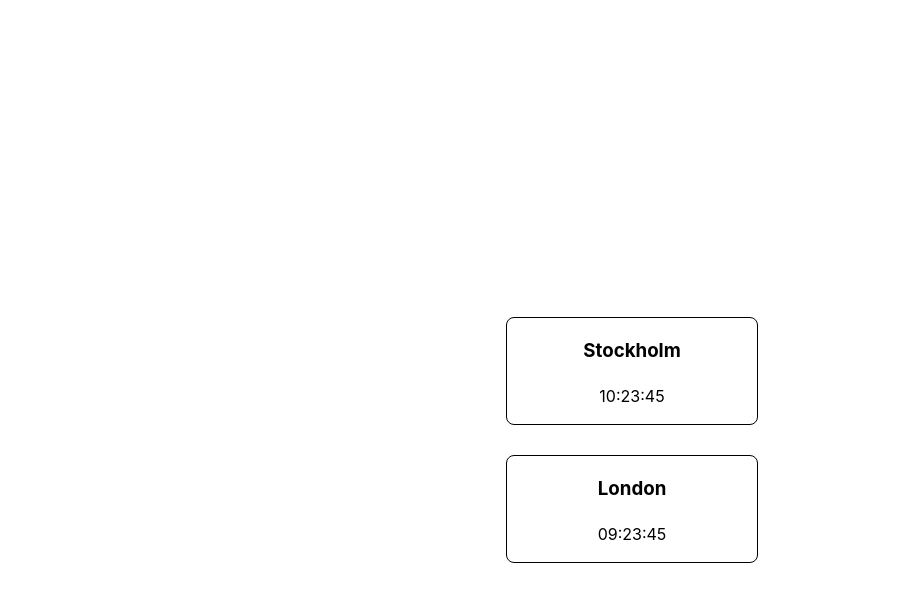
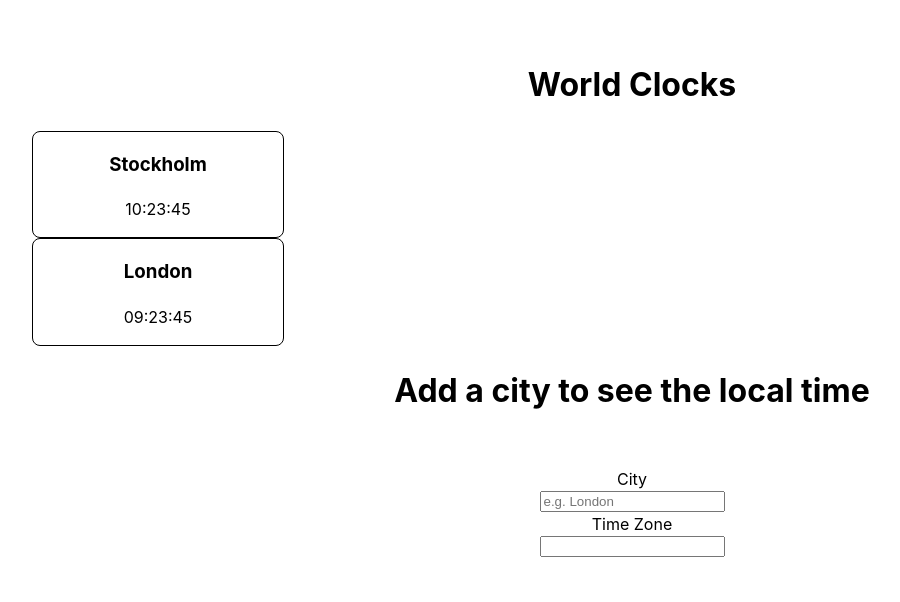
Before and after one commit to r0binsahin/robins-world-clocks, a React (Vite) app: page / in a window 1280 px wide. Shown: the top 602 px of the page, without its empty margins (8-908 px from the left). Built offline with nearby package versions, Linux system fonts and the light colour scheme.

Commit message:
creating board

```diff
--- a/src/App.tsx
+++ b/src/App.tsx
@@ -1,5 +1,6 @@
 import './App.css';
 import { Board } from './components/board/Board';
+import { Clock } from './components/clock/Clock';
 import { ClockType } from './models/Clock';
 
 function App() {
@@ -9,6 +10,11 @@ function App() {
   ];
   return (
     <>
+      <h1 style={{ color: '#000' }}>World Clocks</h1>
+      {clocks.map((clock, index) => (
+        <Clock clock={clock} key={index} />
+      ))}
+
       <Board clocks={clocks} />
     </>
   );
--- a/src/components/board/Board.tsx
+++ b/src/components/board/Board.tsx
@@ -1,5 +1,5 @@
 import { ClockType } from '../../models/Clock';
-import { Clock } from '../clock/Clock';
+
 import styles from './board.module.scss';
 
 interface BoardProps {
@@ -9,9 +9,13 @@ interface BoardProps {
 export const Board = ({ clocks }: BoardProps) => {
   return (
     <div className={styles.board}>
-      {clocks.map((clock, index) => (
-        <Clock key={index} clock={clock} />
-      ))}
+      <h1> Add a city to see the local time</h1>
+      <div className={styles.inputWrapper}>
+        <label htmlFor='city'>City</label>
+        <input type='text' placeholder='e.g. London' id='city' />
+        <label htmlFor='timezone'>Time Zone</label>
+        <input type='text' id='timezone' />
+      </div>
     </div>
   );
 };
--- a/src/components/board/board.module.scss
+++ b/src/components/board/board.module.scss
@@ -4,8 +4,14 @@
   display: flex;
   flex-direction: column;
 
-  justify-content: center;
-  align-items: center;
+  gap: 30px;
 
-  gap: 30px;
+  color: #000;
+
+  .inputWrapper {
+    display: flex;
+    flex-direction: column;
+    justify-content: center;
+    align-items: center;
+  }
 }
```
